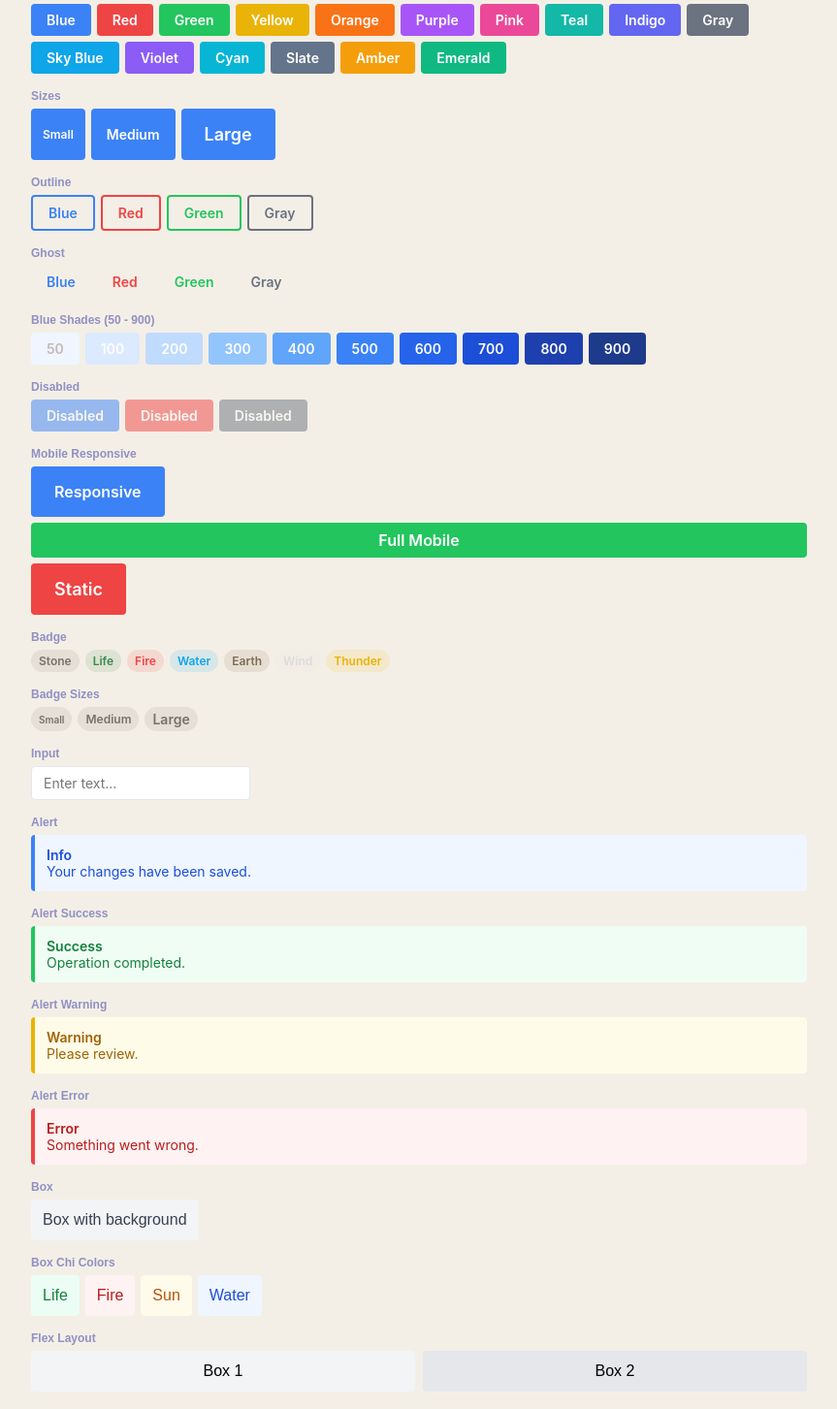
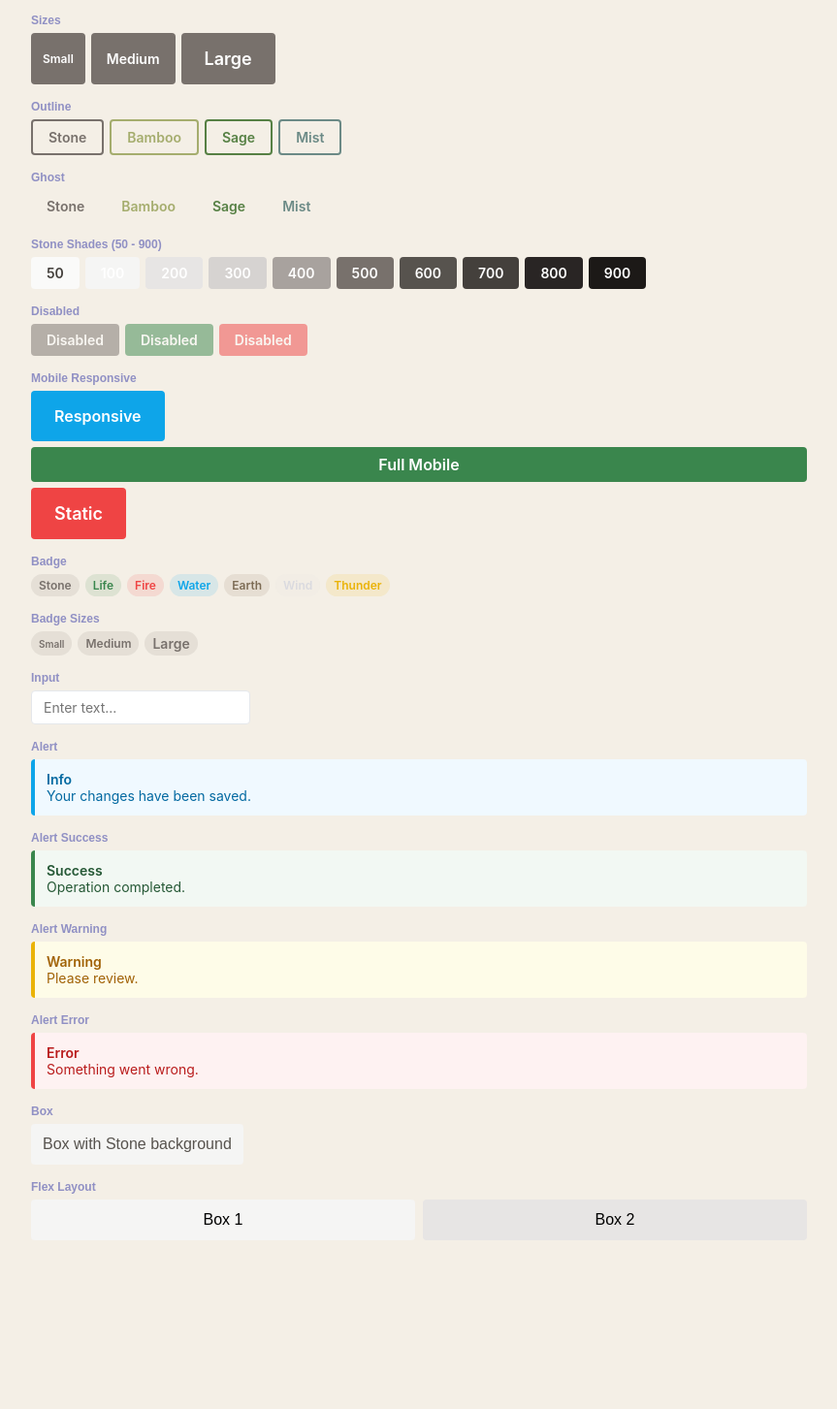
Before and after one commit to soraplex/zen-ui, a React (Vite) app: page / in a window 1280 px wide. Shown: the part 197-1650 px from the top of the page at 97% size, without its empty margins (208-1071 px from the left). After the commit the page ends 1516 px from the top, so only its background shows below. Built offline with nearby package versions, Linux system fonts and the light colour scheme.

Commit message:
edit color in demo

```diff
--- a/src/App.jsx
+++ b/src/App.jsx
@@ -1,5 +1,4 @@
-// // App.jsx
-// import React from "react";
+//  import React from "react";
 // import { Button } from "./components/Button";
 // import { Box } from "./components/Box";
 // import { Flex } from "./components/Flex";
@@ -28,9 +27,9 @@
 //     >
 //       <div style={{ maxWidth: "800px", width: "100%" }}>
 //         <h1 style={{ marginBottom: "16px", fontSize: "18px", textAlign: "center" }}>Component Library Demo</h1>
-//         {/* Zen & Chi default theme colors */}
+
+//         {/* ChiZen Theme Colors */}
 //         <DemoContainer title="ChiZen Theme Colors">
-//           {/* Zen Palette */}
 //           <Button color="stone.500">Stone</Button>
 //           <Button color="bamboo.500">Bamboo</Button>
 //           <Button color="sage.500">Sage</Button>
@@ -38,7 +37,6 @@
 //           <Button color="aurora.500">Aurora</Button>
 //           <Button color="lotus.500">Lotus</Button>
 //           <Button color="sand.500">Sand</Button>
-//           {/* Chi Palette */}
 //           <Button color="life.500">Life</Button>
 //           <Button color="fire.500">Fire</Button>
 //           <Button color="sun.500">Sun</Button>
@@ -70,54 +68,30 @@
 
 //         {/* Sizes */}
 //         <DemoContainer title="Sizes">
-//           <Button color="blue.500" size="sm">
-//             Small
-//           </Button>
-//           <Button color="blue.500" size="md">
-//             Medium
-//           </Button>
-//           <Button color="blue.500" size="lg">
-//             Large
-//           </Button>
+//           <Button color="blue.500" size="sm">Small</Button>
+//           <Button color="blue.500" size="md">Medium</Button>
+//           <Button color="blue.500" size="lg">Large</Button>
 //         </DemoContainer>
 
 //         {/* Outline */}
 //         <DemoContainer title="Outline">
-//           <Button color="blue.500" variant="outline">
-//             Blue
-//           </Button>
-//           <Button color="red.500" variant="outline">
-//             Red
-//           </Button>
-//           <Button color="green.500" variant="outline">
-//             Green
-//           </Button>
-//           <Button color="gray.500" variant="outline">
-//             Gray
-//           </Button>
+//           <Button color="blue.500" variant="outline">Blue</Button>
+//           <Button color="red.500" variant="outline">Red</Button>
+//           <Button color="green.500" variant="outline">Green</Button>
+//           <Button color="gray.500" variant="outline">Gray</Button>
 //         </DemoContainer>
 
 //         {/* Ghost */}
 //         <DemoContainer title="Ghost">
-//           <Button color="blue.500" variant="ghost">
-//             Blue
-//           </Button>
-//           <Button color="red.500" variant="ghost">
-//             Red
-//           </Button>
-//           <Button color="green.500" variant="ghost">
-//             Green
-//           </Button>
-//           <Button color="gray.500" variant="ghost">
-//             Gray
-//           </Button>
+//           <Button color="blue.500" variant="ghost">Blue</Button>
+//           <Button color="red.500" variant="ghost">Red</Button>
+//           <Button color="green.500" variant="ghost">Green</Button>
+//           <Button color="gray.500" variant="ghost">Gray</Button>
 //         </DemoContainer>
 
 //         {/* Blue Shades */}
 //         <DemoContainer title="Blue Shades (50 - 900)">
-//           <Button color="blue.50" style={{ color: "#c7b7b7" }}>
-//             50
-//           </Button>
+//           <Button color="blue.50" style={{ color: "#c7b7b7" }}>50</Button>
 //           <Button color="blue.100">100</Button>
 //           <Button color="blue.200">200</Button>
 //           <Button color="blue.300">300</Button>
@@ -131,31 +105,96 @@
 
 //         {/* Disabled */}
 //         <DemoContainer title="Disabled">
-//           <Button color="blue.500" disabled>
-//             Disabled
-//           </Button>
-//           <Button color="red.500" disabled>
-//             Disabled
-//           </Button>
-//           <Button color="gray.500" disabled>
-//             Disabled
-//           </Button>
+//           <Button color="blue.500" disabled>Disabled</Button>
+//           <Button color="red.500" disabled>Disabled</Button>
+//           <Button color="gray.500" disabled>Disabled</Button>
 //         </DemoContainer>
 
 //         {/* Mobile Responsive */}
 //         <DemoContainer title="Mobile Responsive">
-//           <Button color="blue.500" size={["sm", "md", "lg"]}>
-//             Responsive
-//           </Button>
-//           <Button color="green.500" fullWidth size={["sm", "md"]}>
-//             Full Mobile
-//           </Button>
-//           <Button color="red.500" size="lg">
-//             Static
-//           </Button>
+//           <Button color="blue.500" size={["sm", "md", "lg"]}>Responsive</Button>
+//           <Button color="green.500" fullWidth size={["sm", "md"]}>Full Mobile</Button>
+//           <Button color="red.500" size="lg">Static</Button>
+//         </DemoContainer>
 
+//         {/* Badge */}
+//         <DemoContainer title="Badge">
+//           <Badge color="stone.500">Stone</Badge>
+//           <Badge color="life.500">Life</Badge>
+//           <Badge color="fire.500">Fire</Badge>
+//           <Badge color="water.500">Water</Badge>
+//           <Badge color="earth.500">Earth</Badge>
+//           <Badge color="wind.500">Wind</Badge>
+//           <Badge color="thunder.500">Thunder</Badge>
+//         </DemoContainer>
 
+//         {/* Badge Sizes */}
+//         <DemoContainer title="Badge Sizes">
+//           <Badge color="stone.500" size="sm">Small</Badge>
+//           <Badge color="stone.500" size="md">Medium</Badge>
+//           <Badge color="stone.500" size="lg">Large</Badge>
 //         </DemoContainer>
+
+//         {/* Input */}
+//         <DemoContainer title="Input">
+//           <div style={{ width: "200px" }}>
+//             <Input placeholder="Enter text..." />
+//           </div>
+//         </DemoContainer>
+
+//         {/* Alert */}
+//         <DemoContainer title="Alert">
+//           <div style={{ width: "100%" }}>
+//             <Alert status="info" title="Info">Your changes have been saved.</Alert>
+//           </div>
+//         </DemoContainer>
+//         <DemoContainer title="Alert Success">
+//           <div style={{ width: "100%" }}>
+//             <Alert status="success" title="Success">Operation completed.</Alert>
+//           </div>
+//         </DemoContainer>
+//         <DemoContainer title="Alert Warning">
+//           <div style={{ width: "100%" }}>
+//             <Alert status="warning" title="Warning">Please review.</Alert>
+//           </div>
+//         </DemoContainer>
+//         <DemoContainer title="Alert Error">
+//           <div style={{ width: "100%" }}>
+//             <Alert status="error" title="Error">Something went wrong.</Alert>
+//           </div>
+//         </DemoContainer>
+
+//         {/* Box */}
+//         <DemoContainer title="Box">
+//           <div style={{ padding: "12px", backgroundColor: "#f3f4f6", borderRadius: "4px" }}>
+//             <span style={{ color: "#374151" }}>Box with background</span>
+//           </div>
+//         </DemoContainer>
+
+//         {/* Box Chi Colors */}
+//         <DemoContainer title="Box Chi Colors">
+//           <div style={{ padding: "12px", backgroundColor: "#ecfdf5", borderRadius: "4px" }}>
+//             <span style={{ color: "#15803d" }}>Life</span>
+//           </div>
+//           <div style={{ padding: "12px", backgroundColor: "#fef2f2", borderRadius: "4px" }}>
+//             <span style={{ color: "#b91c1c" }}>Fire</span>
+//           </div>
+//           <div style={{ padding: "12px", backgroundColor: "#fffbeb", borderRadius: "4px" }}>
+//             <span style={{ color: "#b45309" }}>Sun</span>
+//           </div>
+//           <div style={{ padding: "12px", backgroundColor: "#eff6ff", borderRadius: "4px" }}>
+//             <span style={{ color: "#1d4ed8" }}>Water</span>
+//           </div>
+//         </DemoContainer>
+
+//         {/* Box Responsive Layout */}
+//         <DemoContainer title="Flex Layout">
+//           <div style={{ display: "flex", gap: "8px", width: "100%" }}>
+//             <div style={{ flex: 1, padding: "12px", backgroundColor: "#f3f4f6", borderRadius: "4px", textAlign: "center" }}>Box 1</div>
+//             <div style={{ flex: 1, padding: "12px", backgroundColor: "#e5e7eb", borderRadius: "4px", textAlign: "center" }}>Box 2</div>
+//           </div>
+//         </DemoContainer>
+
 //       </div>
 //     </div>
 //   );
@@ -194,8 +233,8 @@ function App() {
       <div style={{ maxWidth: "800px", width: "100%" }}>
         <h1 style={{ marginBottom: "16px", fontSize: "18px", textAlign: "center" }}>Component Library Demo</h1>
 
-        {/* ChiZen Theme Colors */}
-        <DemoContainer title="ChiZen Theme Colors">
+        {/* Zen Colors */}
+        <DemoContainer title="Zen Colors — Calm, Peaceful">
           <Button color="stone.500">Stone</Button>
           <Button color="bamboo.500">Bamboo</Button>
           <Button color="sage.500">Sage</Button>
@@ -203,6 +242,10 @@ function App() {
           <Button color="aurora.500">Aurora</Button>
           <Button color="lotus.500">Lotus</Button>
           <Button color="sand.500">Sand</Button>
+        </DemoContainer>
+
+        {/* Chi Colors */}
+        <DemoContainer title="Chi Colors — Energy, Vitality">
           <Button color="life.500">Life</Button>
           <Button color="fire.500">Fire</Button>
           <Button color="sun.500">Sun</Button>
@@ -212,75 +255,91 @@ function App() {
           <Button color="thunder.500">Thunder</Button>
         </DemoContainer>
 
-        {/* Solid Buttons */}
-        <DemoContainer title="Solid (Default)">
-          <Button color="blue.500">Blue</Button>
-          <Button color="red.500">Red</Button>
-          <Button color="green.500">Green</Button>
-          <Button color="yellow.500">Yellow</Button>
-          <Button color="orange.500">Orange</Button>
-          <Button color="purple.500">Purple</Button>
-          <Button color="pink.500">Pink</Button>
-          <Button color="teal.500">Teal</Button>
-          <Button color="indigo.500">Indigo</Button>
-          <Button color="gray.500">Gray</Button>
-          <Button color="sky.500">Sky Blue</Button>
-          <Button color="violet.500">Violet</Button>
-          <Button color="cyan.500">Cyan</Button>
-          <Button color="slate.500">Slate</Button>
-          <Button color="amber.500">Amber</Button>
-          <Button color="emerald.500">Emerald</Button>
+        {/* Sizes (using Zen) */}
+        <DemoContainer title="Sizes">
+          <Button color="stone.500" size="sm">
+            Small
+          </Button>
+          <Button color="stone.500" size="md">
+            Medium
+          </Button>
+          <Button color="stone.500" size="lg">
+            Large
+          </Button>
         </DemoContainer>
 
-        {/* Sizes */}
-        <DemoContainer title="Sizes">
-          <Button color="blue.500" size="sm">Small</Button>
-          <Button color="blue.500" size="md">Medium</Button>
-          <Button color="blue.500" size="lg">Large</Button>
+        {/* Outline (using Zen) */}
+        <DemoContainer title="Outline">
+          <Button color="stone.500" variant="outline">
+            Stone
+          </Button>
+          <Button color="bamboo.500" variant="outline">
+            Bamboo
+          </Button>
+          <Button color="sage.500" variant="outline">
+            Sage
+          </Button>
+          <Button color="mist.500" variant="outline">
+            Mist
+          </Button>
         </DemoContainer>
 
-        {/* Outline */}
-        <DemoContainer title="Outline">
-          <Button color="blue.500" variant="outline">Blue</Button>
-          <Button color="red.500" variant="outline">Red</Button>
-          <Button color="green.500" variant="outline">Green</Button>
-          <Button color="gray.500" variant="outline">Gray</Button>
+        {/* Ghost (using Zen) */}
+        <DemoContainer title="Ghost">
+          <Button color="stone.500" variant="ghost">
+            Stone
+          </Button>
+          <Button color="bamboo.500" variant="ghost">
+            Bamboo
+          </Button>
+          <Button color="sage.500" variant="ghost">
+            Sage
+          </Button>
+          <Button color="mist.500" variant="ghost">
+            Mist
+          </Button>
         </DemoContainer>
 
-        {/* Ghost */}
-        <DemoContainer title="Ghost">
-          <Button color="blue.500" variant="ghost">Blue</Button>
-          <Button color="red.500" variant="ghost">Red</Button>
-          <Button color="green.500" variant="ghost">Green</Button>
-          <Button color="gray.500" variant="ghost">Gray</Button>
-        </DemoContainer>
-
-        {/* Blue Shades */}
-        <DemoContainer title="Blue Shades (50 - 900)">
-          <Button color="blue.50" style={{ color: "#c7b7b7" }}>50</Button>
-          <Button color="blue.100">100</Button>
-          <Button color="blue.200">200</Button>
-          <Button color="blue.300">300</Button>
-          <Button color="blue.400">400</Button>
-          <Button color="blue.500">500</Button>
-          <Button color="blue.600">600</Button>
-          <Button color="blue.700">700</Button>
-          <Button color="blue.800">800</Button>
-          <Button color="blue.900">900</Button>
+        {/* Stone Shades */}
+        <DemoContainer title="Stone Shades (50 - 900)">
+          <Button color="stone.50" style={{ color: "#44403c" }}>
+            50
+          </Button>
+          <Button color="stone.100">100</Button>
+          <Button color="stone.200">200</Button>
+          <Button color="stone.300">300</Button>
+          <Button color="stone.400">400</Button>
+          <Button color="stone.500">500</Button>
+          <Button color="stone.600">600</Button>
+          <Button color="stone.700">700</Button>
+          <Button color="stone.800">800</Button>
+          <Button color="stone.900">900</Button>
         </DemoContainer>
 
         {/* Disabled */}
         <DemoContainer title="Disabled">
-          <Button color="blue.500" disabled>Disabled</Button>
-          <Button color="red.500" disabled>Disabled</Button>
-          <Button color="gray.500" disabled>Disabled</Button>
+          <Button color="stone.500" disabled>
+            Disabled
+          </Button>
+          <Button color="life.500" disabled>
+            Disabled
+          </Button>
+          <Button color="fire.500" disabled>
+            Disabled
+          </Button>
         </DemoContainer>
 
         {/* Mobile Responsive */}
         <DemoContainer title="Mobile Responsive">
-          <Button color="blue.500" size={["sm", "md", "lg"]}>Responsive</Button>
-          <Button color="green.500" fullWidth size={["sm", "md"]}>Full Mobile</Button>
-          <Button color="red.500" size="lg">Static</Button>
+          <Button color="water.500" size={["sm", "md", "lg"]}>
+            Responsive
+          </Button>
+          <Button color="life.500" fullWidth size={["sm", "md"]}>
+            Full Mobile
+          </Button>
+          <Button color="fire.500" size="lg">
+            Static
+          </Button>
         </DemoContainer>
 
         {/* Badge */}
@@ -296,9 +355,15 @@ function App() {
 
         {/* Badge Sizes */}
         <DemoContainer title="Badge Sizes">
-          <Badge color="stone.500" size="sm">Small</Badge>
-          <Badge color="stone.500" size="md">Medium</Badge>
-          <Badge color="stone.500" size="lg">Large</Badge>
+          <Badge color="stone.500" size="sm">
+            Small
+          </Badge>
+          <Badge color="stone.500" size="md">
+            Medium
+          </Badge>
+          <Badge color="stone.500" size="lg">
+            Large
+          </Badge>
         </DemoContainer>
 
         {/* Input */}
@@ -308,59 +373,58 @@ function App() {
           </div>
         </DemoContainer>
 
-        {/* Alert */}
+        {/* Alert - Using Chi colors for status */}
         <DemoContainer title="Alert">
           <div style={{ width: "100%" }}>
-            <Alert status="info" title="Info">Your changes have been saved.</Alert>
+            <Alert status="info" title="Info">
+              Your changes have been saved.
+            </Alert>
           </div>
         </DemoContainer>
         <DemoContainer title="Alert Success">
           <div style={{ width: "100%" }}>
-            <Alert status="success" title="Success">Operation completed.</Alert>
+            <Alert status="success" title="Success">
+              Operation completed.
+            </Alert>
           </div>
         </DemoContainer>
         <DemoContainer title="Alert Warning">
           <div style={{ width: "100%" }}>
-            <Alert status="warning" title="Warning">Please review.</Alert>
+            <Alert status="warning" title="Warning">
+              Please review.
+            </Alert>
           </div>
         </DemoContainer>
         <DemoContainer title="Alert Error">
           <div style={{ width: "100%" }}>
-            <Alert status="error" title="Error">Something went wrong.</Alert>
+            <Alert status="error" title="Error">
+              Something went wrong.
+            </Alert>
           </div>
         </DemoContainer>
 
-        {/* Box */}
+        {/* Box - Using Zen backgrounds */}
         <DemoContainer title="Box">
-          <div style={{ padding: "12px", backgroundColor: "#f3f4f6", borderRadius: "4px" }}>
-            <span style={{ color: "#374151" }}>Box with background</span>
+          <div style={{ padding: "12px", backgroundColor: "#f5f5f4", borderRadius: "4px" }}>
+            <span style={{ color: "#57534e" }}>Box with Stone background</span>
           </div>
         </DemoContainer>
 
-        {/* Box Chi Colors */}
-        <DemoContainer title="Box Chi Colors">
-          <div style={{ padding: "12px", backgroundColor: "#ecfdf5", borderRadius: "4px" }}>
-            <span style={{ color: "#15803d" }}>Life</span>
-          </div>
-          <div style={{ padding: "12px", backgroundColor: "#fef2f2", borderRadius: "4px" }}>
-            <span style={{ color: "#b91c1c" }}>Fire</span>
-          </div>
-          <div style={{ padding: "12px", backgroundColor: "#fffbeb", borderRadius: "4px" }}>
-            <span style={{ color: "#b45309" }}>Sun</span>
-          </div>
-          <div style={{ padding: "12px", backgroundColor: "#eff6ff", borderRadius: "4px" }}>
-            <span style={{ color: "#1d4ed8" }}>Water</span>
+        {/* Flex Layout */}
+        <DemoContainer title="Flex Layout">
+          <div style={{ display: "flex", gap: "8px", width: "100%" }}>
+            <div
+              style={{ flex: 1, padding: "12px", backgroundColor: "#f5f5f4", borderRadius: "4px", textAlign: "center" }}
+            >
+              Box 1
+            </div>
+            <div
+              style={{ flex: 1, padding: "12px", backgroundColor: "#e7e5e4", borderRadius: "4px", textAlign: "center" }}
+            >
+              Box 2
+            </div>
           </div>
         </DemoContainer>
-
-        {/* Box Responsive Layout */}
-        <DemoContainer title="Flex Layout">
-          <div style={{ display: "flex", gap: "8px", width: "100%" }}>
-            <div style={{ flex: 1, padding: "12px", backgroundColor: "#f3f4f6", borderRadius: "4px", textAlign: "center" }}>Box 1</div>
-            <div style={{ flex: 1, padding: "12px", backgroundColor: "#e5e7eb", borderRadius: "4px", textAlign: "center" }}>Box 2</div>
-          </div>
-        </DemoContainer>
-
       </div>
     </div>
   );
--- a/src/components/Alert.jsx
+++ b/src/components/Alert.jsx
@@ -56,10 +56,10 @@ export const Alert = ({ children, title, status = "info", ...props }) => {
   const theme = useTheme();
 
   const statusColors = {
-    info: { bg: theme.colors.blue[50], border: theme.colors.blue[500], text: theme.colors.blue[700] },
-    success: { bg: theme.colors.green[50], border: theme.colors.green[500], text: theme.colors.green[700] },
-    warning: { bg: theme.colors.yellow[50], border: theme.colors.yellow[500], text: theme.colors.yellow[700] },
-    error: { bg: theme.colors.red[50], border: theme.colors.red[500], text: theme.colors.red[700] },
+    info: { bg: theme.colors.water[50], border: theme.colors.water[500], text: theme.colors.water[700] },
+    success: { bg: theme.colors.life[50], border: theme.colors.life[500], text: theme.colors.life[700] },
+    warning: { bg: theme.colors.thunder[50], border: theme.colors.thunder[500], text: theme.colors.thunder[700] },
+    error: { bg: theme.colors.fire[50], border: theme.colors.fire[500], text: theme.colors.fire[700] },
   };
 
   const colors = statusColors[status] || statusColors.info;
```
